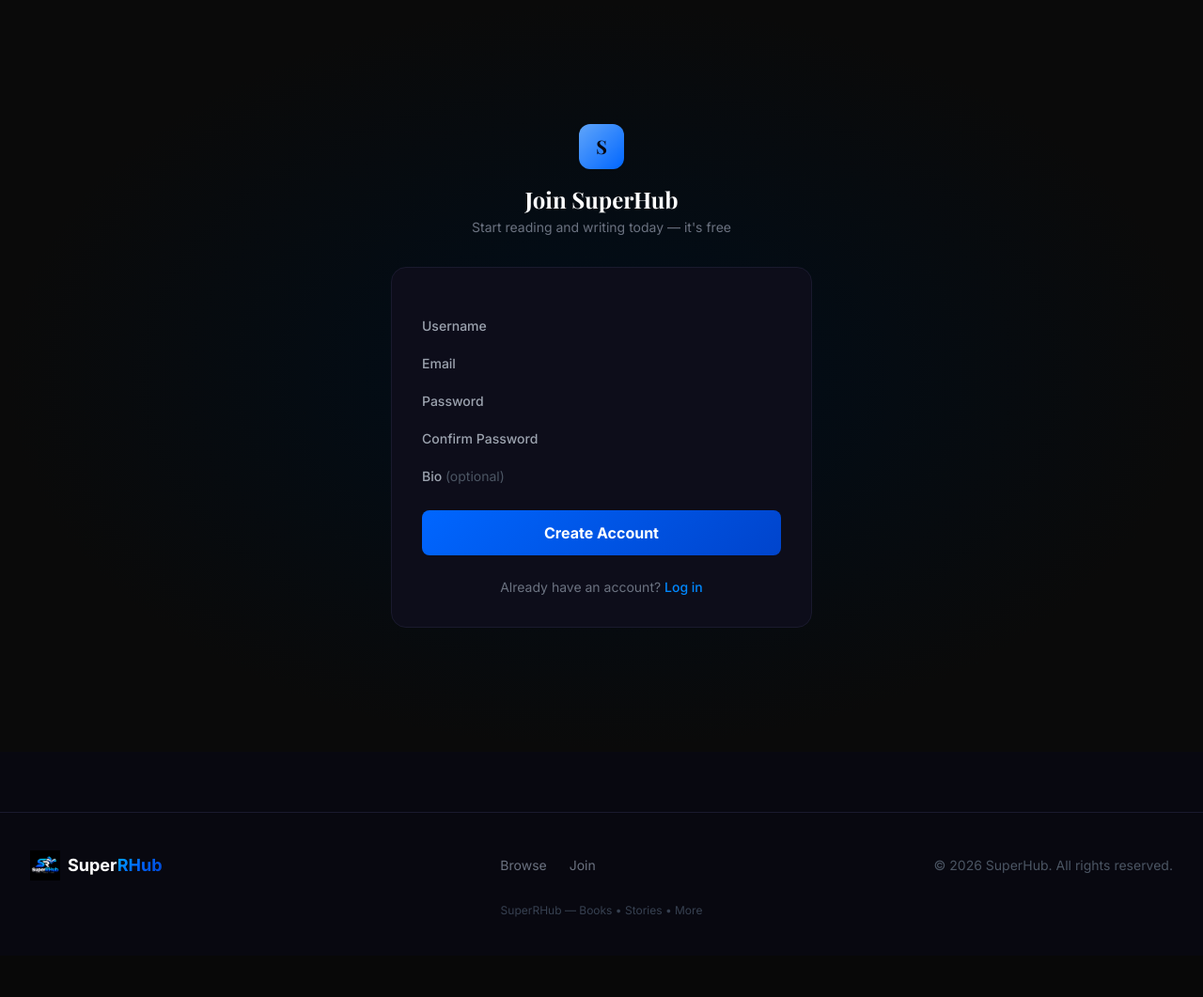
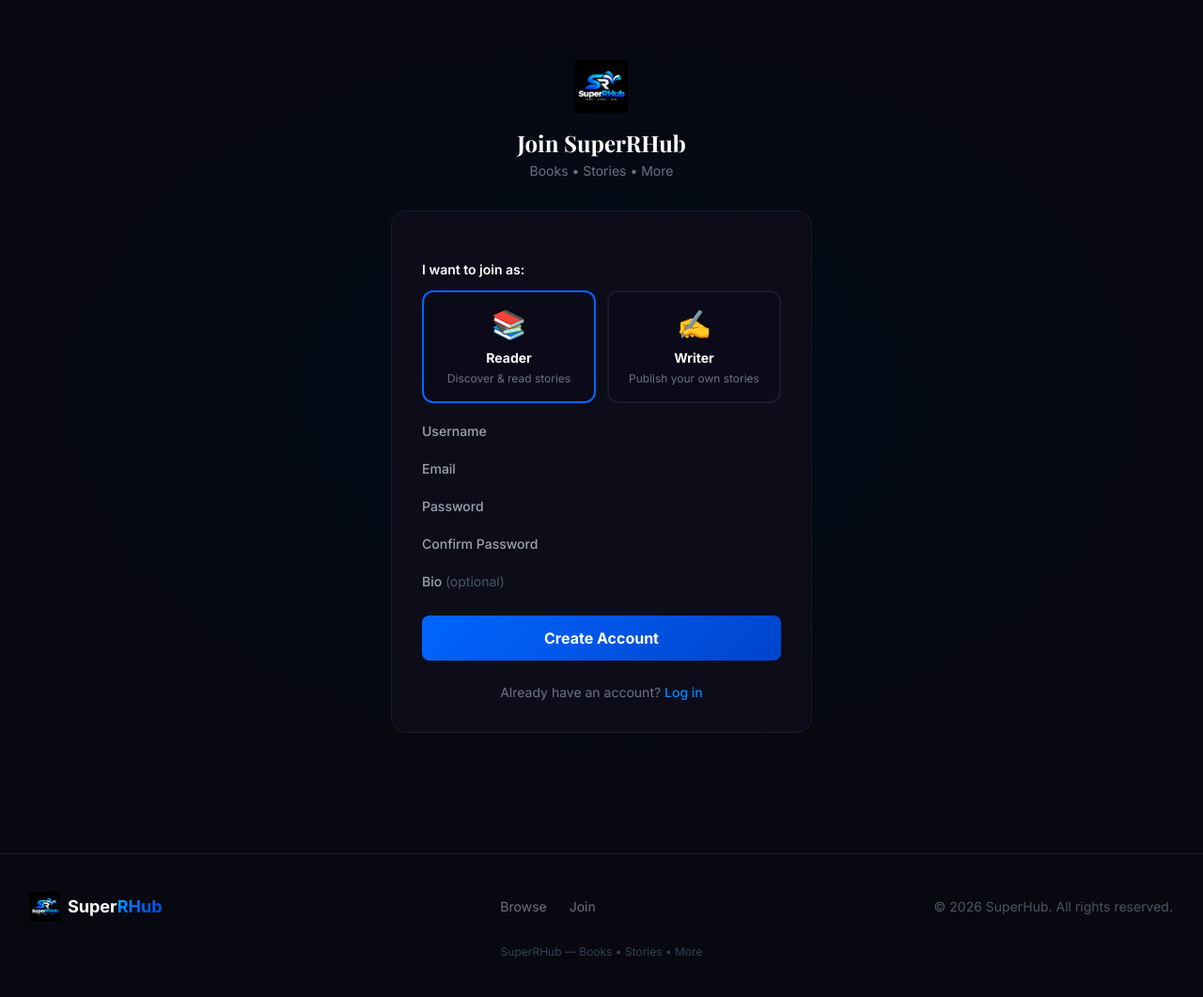
Before and after one commit to Superrhub/Superrhub, a Django app: template templates/auth/register.html in a window 1280 px wide. Shown: the part 65-1126 px from the top of the page at 94% size. Before the commit the page ends 1041 px from the top, so only its background shows below. Run offline with Django 4.2, Linux system fonts and the light colour scheme; the template is opened without the code that fills it, so the values that code supplies are empty; some libraries are stand-ins or nearby versions.

Commit message:
Add Reader/Writer role selection at signup

```diff
--- a/apps/users/forms.py
+++ b/apps/users/forms.py
@@ -14,6 +14,12 @@
     )
     confirm_password = forms.CharField(
         widget=forms.PasswordInput(attrs={'placeholder': 'Confirm password', 'class': 'form-input'})
+    )
+    role = forms.ChoiceField(
+        choices=[('reader', 'Reader — I want to read stories'),
+                 ('writer', 'Writer — I want to publish stories')],
+        widget=forms.RadioSelect(attrs={'class': 'role-radio'}),
+        initial='reader'
     )
     bio = forms.CharField(
         required=False,
--- a/apps/users/views.py
+++ b/apps/users/views.py
@@ -54,12 +54,14 @@
                 username=data['username'],
                 email=data['email'],
                 bio=data.get('bio', ''),
+                role=data.get('role', 'reader'),
             )
             user.set_password(data['password'])
             user.save()
             request.session['user_id'] = str(user.id)
             request.session['username'] = user.username
-            messages.success(request, f'Welcome to SuperHub, {user.username}! 🎉')
+            request.session['role'] = user.role
+            messages.success(request, f'Welcome to SuperRHub, {user.username}! 🎉')
             return redirect('home')
     return render(request, 'auth/register.html', {'form': form})
 
@@ -77,6 +79,7 @@
             else:
                 request.session['user_id'] = str(user.id)
                 request.session['username'] = user.username
+                request.session['role'] = user.role
                 messages.success(request, f'Welcome back, {user.username}!')
                 return redirect('home')
         else:
--- a/templates/auth/register.html
+++ b/templates/auth/register.html
@@ -1,20 +1,20 @@
 {% extends 'base.html' %}
-{% block title %}Join SuperHub{% endblock %}
+{% block title %}Join SuperRHub{% endblock %}
 
 {% block content %}
 <div class="min-h-screen flex items-center justify-center px-4 py-16"
-     style="background: radial-gradient(ellipse at center, #000d1a 0%, #0a0a0a 70%);">
+     style="background: radial-gradient(ellipse at center, #000d1a 0%, #080810 70%);">
 
   <div class="w-full max-w-md">
 
     <!-- Logo -->
     <div class="text-center mb-8">
       <a href="{% url 'home' %}" class="inline-flex items-center gap-2 mb-4">
-        <div class="w-12 h-12 rounded-xl flex items-center justify-center font-serif font-bold text-dark-600 text-xl"
-             style="background: linear-gradient(135deg, #60a5fa, #0066ff);">S</div>
+        {% load static %}
+        <img src="{% static 'images/logo.png' %}" alt="SuperRHub" class="h-14 w-auto mx-auto" />
       </a>
-      <h1 class="text-2xl font-bold text-white font-serif">Join SuperHub</h1>
-      <p class="text-gray-500 text-sm mt-1">Start reading and writing today — it's free</p>
+      <h1 class="text-2xl font-bold text-white font-serif">Join SuperRHub</h1>
+      <p class="text-gray-500 text-sm mt-1">Books • Stories • More</p>
     </div>
 
     <!-- Card -->
@@ -28,6 +28,41 @@
 
       <form method="POST" action="{% url 'register' %}" class="space-y-5">
         {% csrf_token %}
+
+        <!-- Role Selection -->
+        <div>
+          <label class="block text-sm font-semibold text-white mb-3">I want to join as:</label>
+          <div class="grid grid-cols-2 gap-3">
+
+            <!-- Reader -->
+            <label class="role-card cursor-pointer" id="reader-card">
+              <input type="radio" name="role" value="reader" checked class="hidden" id="role-reader" />
+              <div class="rounded-xl border-2 p-4 text-center transition-all duration-200 hover:border-blue-500"
+                   id="reader-box"
+                   style="background:#0a0a18; border-color:#0066ff;">
+                <div class="text-3xl mb-2">📚</div>
+                <div class="text-white font-bold text-sm">Reader</div>
+                <div class="text-gray-500 text-xs mt-1">Discover & read stories</div>
+              </div>
+            </label>
+
+            <!-- Writer -->
+            <label class="role-card cursor-pointer" id="writer-card">
+              <input type="radio" name="role" value="writer" class="hidden" id="role-writer" />
+              <div class="rounded-xl border-2 p-4 text-center transition-all duration-200 hover:border-blue-500"
+                   id="writer-box"
+                   style="background:#0a0a18; border-color:#1a1a2e;">
+                <div class="text-3xl mb-2">✍️</div>
+                <div class="text-white font-bold text-sm">Writer</div>
+                <div class="text-gray-500 text-xs mt-1">Publish your own stories</div>
+              </div>
+            </label>
+
+          </div>
+          {% if form.role.errors %}
+            <p class="text-red-400 text-xs mt-1">{{ form.role.errors.0 }}</p>
+          {% endif %}
+        </div>
 
         <!-- Username -->
         <div>
@@ -88,4 +123,39 @@
 
   </div>
 </div>
+
 {% endblock %}
+
+{% block extra_js %}
+<script>
+  // Role card toggle
+  const readerRadio = document.getElementById('role-reader');
+  const writerRadio = document.getElementById('role-writer');
+  const readerBox = document.getElementById('reader-box');
+  const writerBox = document.getElementById('writer-box');
+
+  function updateCards() {
+    if (readerRadio.checked) {
+      readerBox.style.borderColor = '#0066ff';
+      readerBox.style.background = '#0a0a18';
+      writerBox.style.borderColor = '#1a1a2e';
+      writerBox.style.background = '#0a0a18';
+    } else {
+      writerBox.style.borderColor = '#0066ff';
+      writerBox.style.background = '#0a0a18';
+      readerBox.style.borderColor = '#1a1a2e';
+      readerBox.style.background = '#0a0a18';
+    }
+  }
+
+  document.getElementById('reader-card').addEventListener('click', () => {
+    readerRadio.checked = true;
+    updateCards();
+  });
+
+  document.getElementById('writer-card').addEventListener('click', () => {
+    writerRadio.checked = true;
+    updateCards();
+  });
+</script>
+{% endblock %}
--- a/templates/base.html
+++ b/templates/base.html
@@ -101,9 +101,11 @@
         <!-- Desktop Auth -->
         <div class="hidden md:flex items-center gap-3">
           {% if current_user %}
+            {% if current_user.is_writer %}
             <a href="{% url 'create_story' %}" class="btn-primary text-sm py-2 px-4">
               ✏️ Write
             </a>
+            {% endif %}
 
             <!-- Notification Bell -->
             <a href="{% url 'notifications' %}" class="relative text-gray-400 hover:text-blue-500 transition-colors p-2 rounded-lg hover:bg-dark-50"
@@ -137,10 +139,12 @@
                      class="flex items-center gap-2 px-4 py-2.5 text-sm text-gray-300 hover:text-white hover:bg-dark-50 transition-colors">
                     📚 My Stories
                   </a>
+                  {% if current_user.is_writer %}
                   <a href="{% url 'dashboard' %}"
                      class="flex items-center gap-2 px-4 py-2.5 text-sm text-gray-300 hover:text-white hover:bg-dark-50 transition-colors">
                     📊 Dashboard
                   </a>
+                  {% endif %}
                   {% if current_user.username == 'MubarakAhmedAlibaba' %}
                   <a href="{% url 'admin_dashboard' %}"
                      class="flex items-center gap-2 px-4 py-2.5 text-sm text-blue-500 hover:text-blue-300 hover:bg-dark-50 transition-colors">
```
Also changed, not shown: apps/users/models.py (+9 -0 lines).
